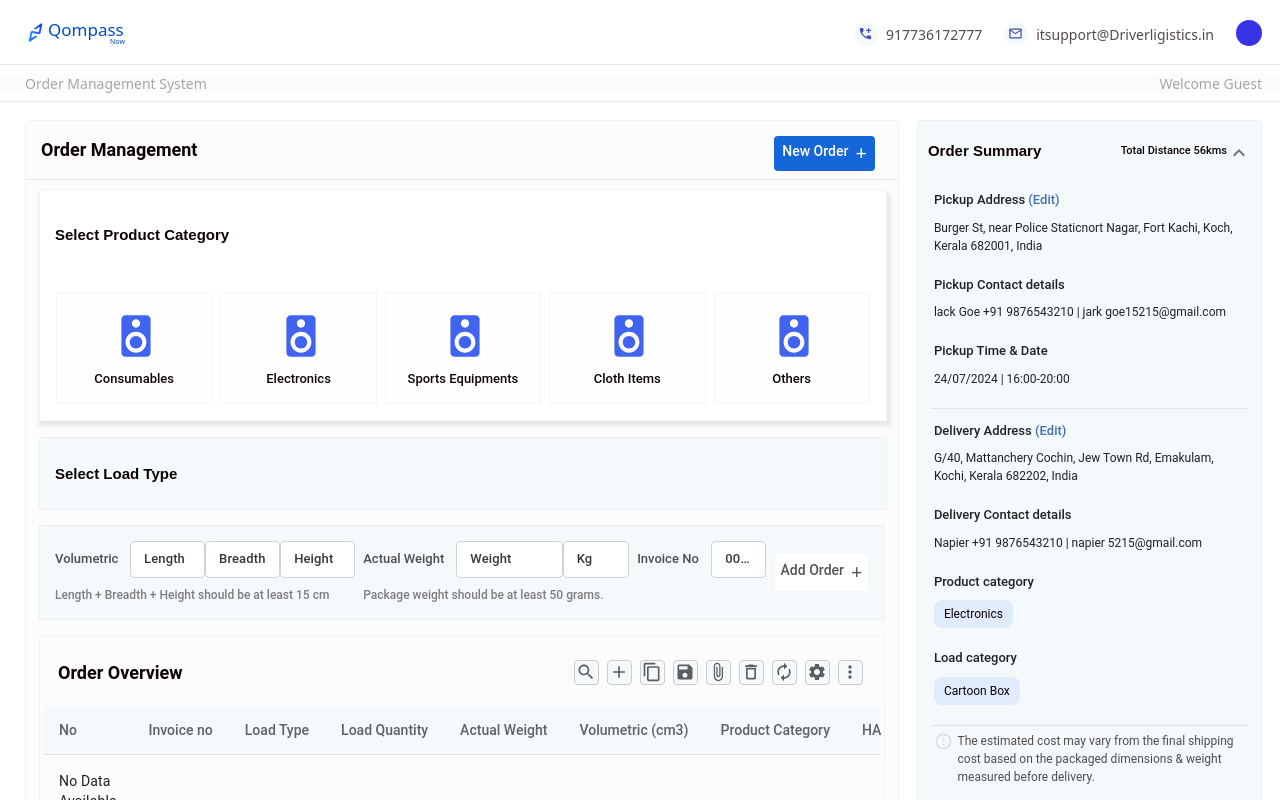
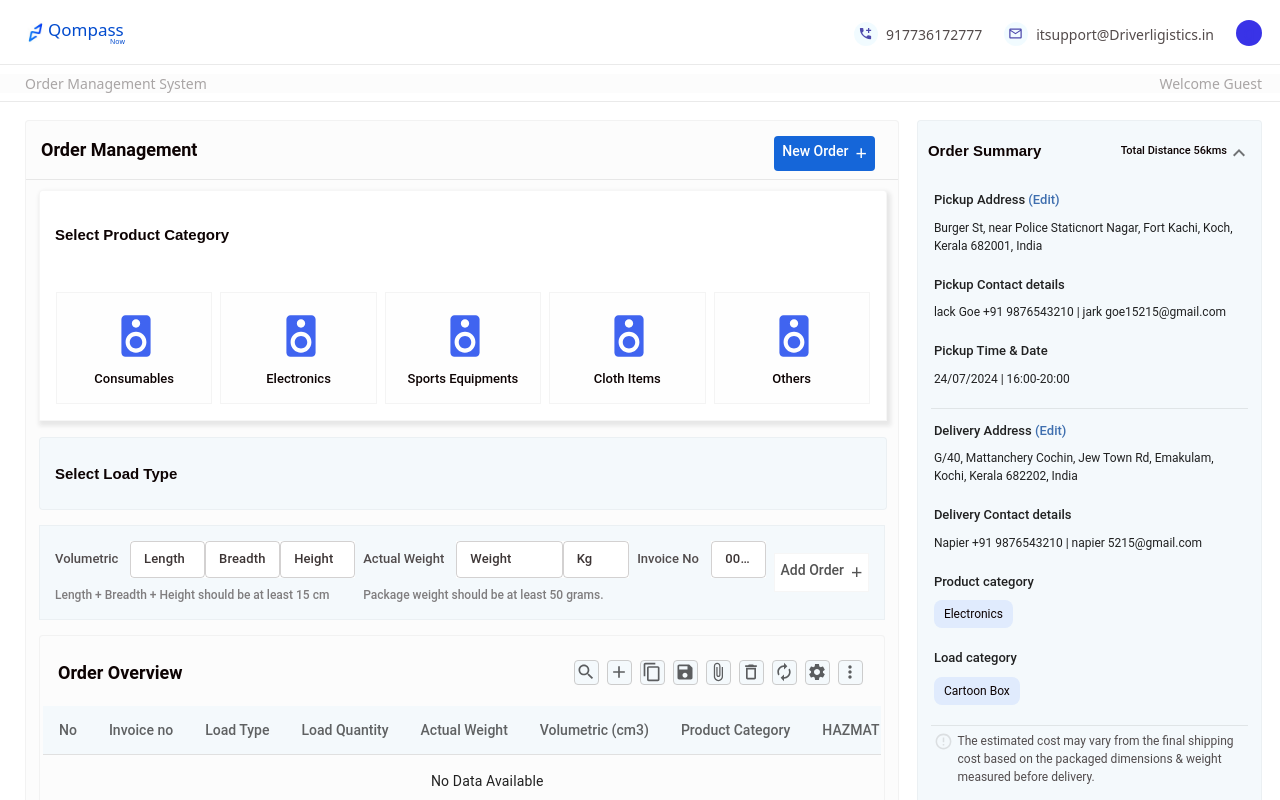
Before and after one commit to rithu1010/DriverLogistics_Project, a React (Create React App) app: page / in a window 1280 px wide. Shown: the top 800 px of the page. Built offline with nearby package versions, Linux system fonts and the light colour scheme.

Commit message:
changes on overview

```diff
--- a/src/Views/orderManagement/orderOverview.js
+++ b/src/Views/orderManagement/orderOverview.js
@@ -67,6 +67,9 @@ const OrderOverview = ({ orderData }) => {
             <Box>
               <TableContainer
                 sx={{
+                  overflowY: "auto",
+                  maxHeight: "calc(98vh - 300px)",
+                  scrollBehavior: "smooth",
                   "&::-webkit-scrollbar-track": {
                     backgroundColor: "#f1f1f1",
                   },
@@ -147,13 +150,21 @@ const OrderOverview = ({ orderData }) => {
                           <TableCell
                             sx={{
                               borderBottom: "none",
-                              width: "100%",
-                              display: "flex",
-                              justifyContent: "center",
                             }}
-                            colSpan={9}
+                            colSpan={8}
                           >
-                            No Data Available
+                            <Grid container spacing={1}>
+                              <Grid
+                                item
+                                xs={12}
+                                sx={{
+                                  display: "flex",
+                                  justifyContent: "center",
+                                }}
+                              >
+                                No Data Available
+                              </Grid>
+                            </Grid>
                           </TableCell>
                         </TableRow>
                       </>
```
